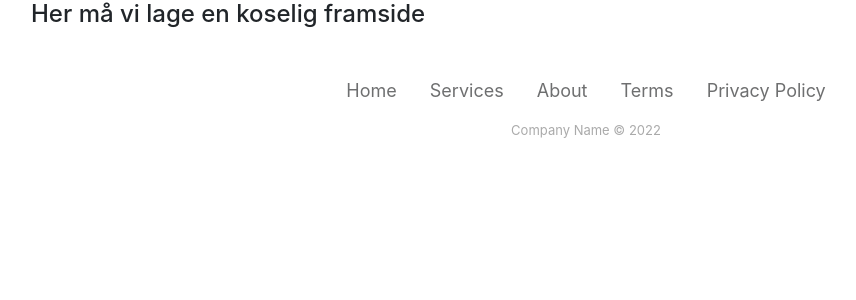
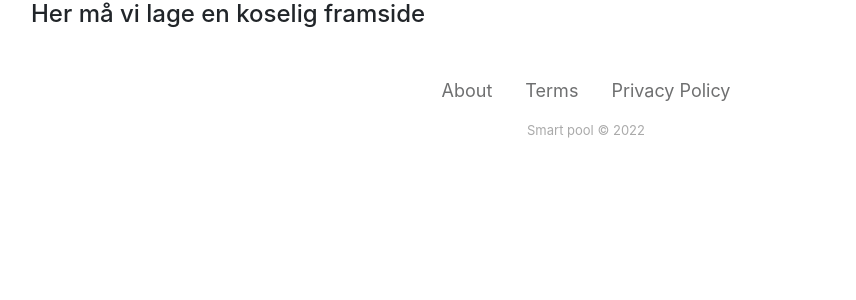
Before and after one commit to SanderBlom/PoolFrontend, a Node server app: page / in a window 1280 px wide. Shown: the part 106-406 px from the top of the page, without its empty margins (54-910 px from the left). Run offline with Node 20, Linux system fonts and the light colour scheme; some libraries are stand-ins or nearby versions.

Commit message:
Smal fixes for UI

```diff
--- a/views/partials/footer.ejs
+++ b/views/partials/footer.ejs
@@ -11,13 +11,11 @@
     <div class="footer-basic">
         <footer>
             <ul class="list-inline">
-                <li class="list-inline-item"><a href="#">Home</a></li>
-                <li class="list-inline-item"><a href="#">Services</a></li>
                 <li class="list-inline-item"><a href="#">About</a></li>
                 <li class="list-inline-item"><a href="#">Terms</a></li>
                 <li class="list-inline-item"><a href="#">Privacy Policy</a></li>
             </ul>
-            <p class="copyright">Company Name © 2022</p>
+            <p class="copyright"> Smart pool © 2022</p>
         </footer>
     </div>
     <script src="https://cdnjs.cloudflare.com/ajax/libs/jquery/3.2.1/jquery.min.js"></script>
--- a/views/partials/navbar.ejs
+++ b/views/partials/navbar.ejs
@@ -2,7 +2,6 @@
           <!-- Bootstrap Navbar CSS -->
           <link rel="stylesheet" href="https://maxcdn.bootstrapcdn.com/bootstrap/4.0.0/css/bootstrap.min.css"
           integrity="sha384-Gn5384xqQ1aoWXA+058RXPxPg6fy4IWvTNh0E263XmFcJlSAwiGgFAW/dAiS6JXm" crossorigin="anonymous">
-      <link href="/css/Register.css" rel="stylesheet">
       <link href="/css/bootstrap.min.css" rel="stylesheet">
 
 </head>
```
Also changed, not shown: views/statistics.ejs (+10 -5 lines).
